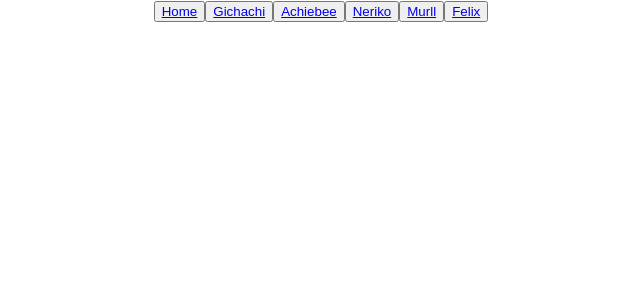
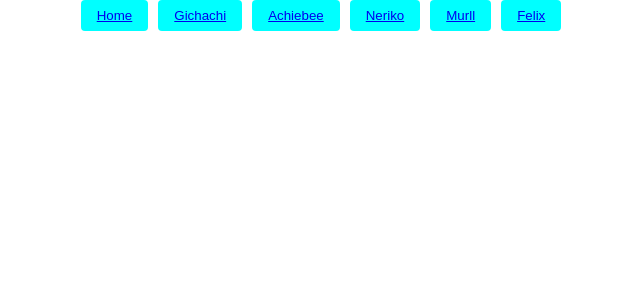
Before and after one commit to i-gichachi/react-dom-collab, a React (Create React App) app: page / in a window 1280 px wide. Shown: the top 300 px of the page, without its empty margins (319-959 px from the left). Built offline with nearby package versions, Linux system fonts and the light colour scheme.

Commit message:
Complete demo-collab

```diff
--- a/src/App.css
+++ b/src/App.css
@@ -36,3 +36,25 @@
     transform: rotate(360deg);
   }
 }
+nav {
+  display: flex;
+  justify-content: center;
+  gap: 10px;
+  margin-bottom: 20px;
+}
+
+nav button {
+  text-decoration: none;
+  color: black;
+  border: none;
+  padding: 8px 16px;
+  border-radius: 4px;
+  background-color: cyan;
+  cursor: pointer;
+  transition: background-color 0.3s;
+}
+
+nav button:hover {
+  background-color: red;
+  color: white;
+}
```
